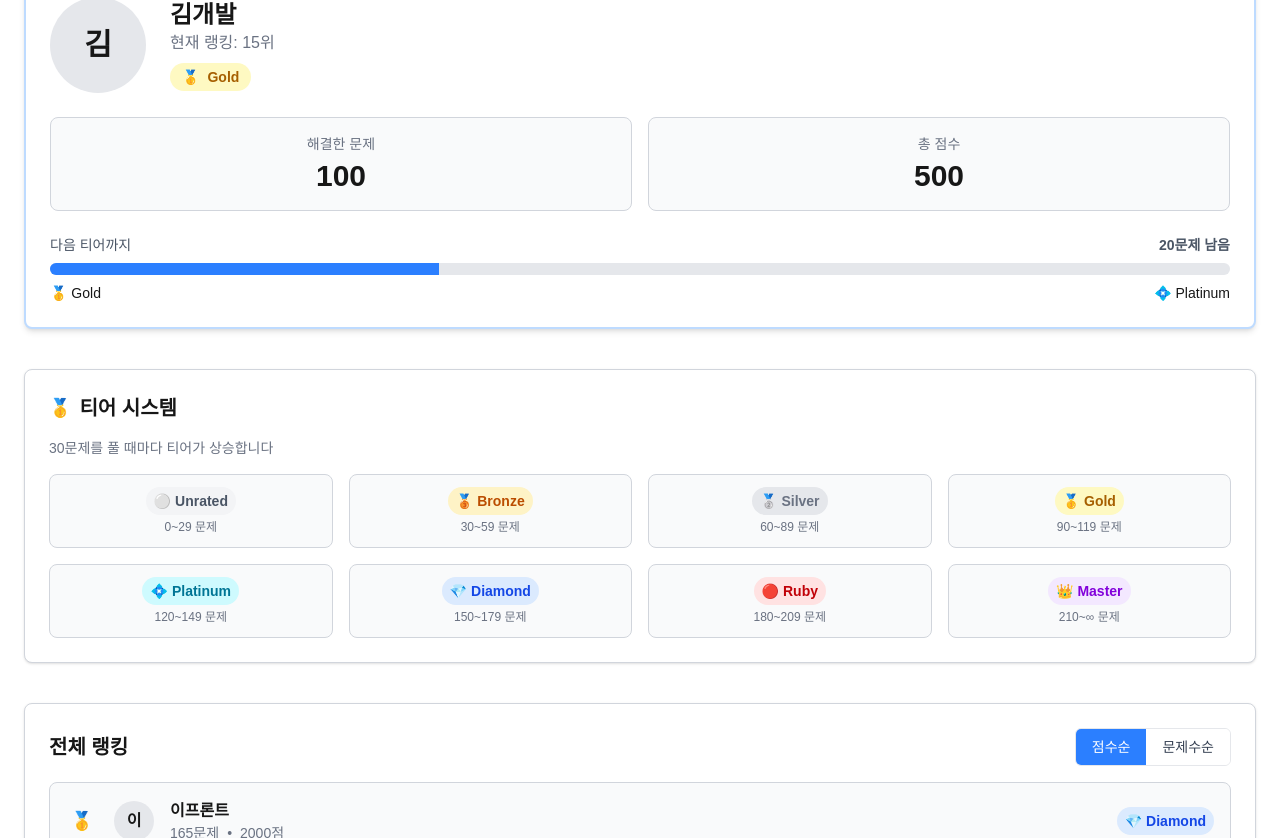
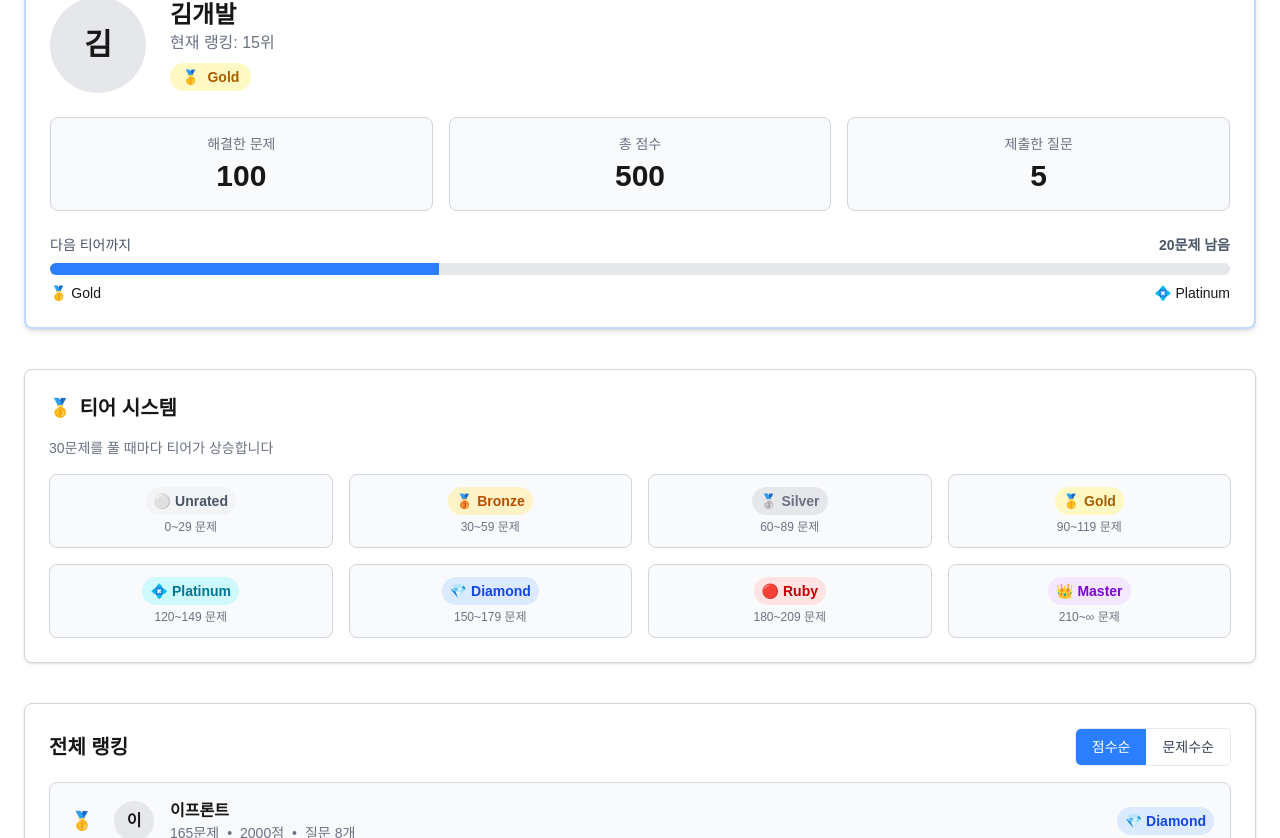
Before and after one commit to prgrms-be-devcourse/NBE7-9-2-Team04, a Next.js app in the folder frontend/: page /ranking in a window 1280 px wide. Shown: the part 242-1080 px from the top of the page. Built offline with nearby package versions, Linux system fonts and the light colour scheme.

Commit message:
refactor: 랭킹 페이지 제출 문제 수 다시 복귀

```diff
--- a/frontend/src/app/ranking/page.tsx
+++ b/frontend/src/app/ranking/page.tsx
@@ -15,6 +15,7 @@ const currentUser = {
   problemsSolved: 100,
   score: 500,
   rank: 15,
+  questionsSubmitted: 5,
 };
 
 const rankings = [
@@ -24,6 +25,7 @@ const rankings = [
     problemsSolved: 185,
     score: 1980,
     rank: 1,
+    questionsSubmitted: 12,
   },
   {
     id: "u3",
@@ -31,6 +33,7 @@ const rankings = [
     problemsSolved: 165,
     score: 2000,
     rank: 2,
+    questionsSubmitted: 8,
   },
   {
     id: "u4",
@@ -38,6 +41,7 @@ const rankings = [
     problemsSolved: 142,
     score: 1720,
     rank: 3,
+    questionsSubmitted: 10,
   },
   {
     id: "u5",
@@ -45,6 +49,7 @@ const rankings = [
     problemsSolved: 128,
     score: 1580,
     rank: 4,
+    questionsSubmitted: 7,
   },
   {
     id: "u6",
@@ -52,6 +57,7 @@ const rankings = [
     problemsSolved: 115,
     score: 1420,
     rank: 5,
+    questionsSubmitted: 6,
   },
   {
     id: "u7",
@@ -59,6 +65,7 @@ const rankings = [
     problemsSolved: 98,
     score: 1250,
     rank: 6,
+    questionsSubmitted: 4,
   },
   {
     id: "u8",
@@ -66,6 +73,7 @@ const rankings = [
     problemsSolved: 87,
     score: 1100,
     rank: 7,
+    questionsSubmitted: 5,
   },
   {
     id: "u9",
@@ -73,6 +81,7 @@ const rankings = [
     problemsSolved: 76,
     score: 980,
     rank: 8,
+    questionsSubmitted: 3,
   },
   {
     id: "u10",
@@ -80,6 +89,7 @@ const rankings = [
     problemsSolved: 68,
     score: 870,
     rank: 9,
+    questionsSubmitted: 4,
   },
   {
     id: "u11",
@@ -87,6 +97,7 @@ const rankings = [
     problemsSolved: 55,
     score: 720,
     rank: 10,
+    questionsSubmitted: 2,
   },
 ];
 
@@ -139,7 +150,7 @@ export default function RankingPage() {
           </div>
         </div>
 
-        <div className="grid md:grid-cols-2 gap-4 mt-6">
+        <div className="grid md:grid-cols-3 gap-4 mt-6">
           <div className="bg-gray-50 rounded-lg p-4 text-center border border-gray-300">
             <p className="text-gray-500 text-sm">해결한 문제</p>
             <p className="text-3xl font-bold mt-1">
@@ -149,6 +160,12 @@ export default function RankingPage() {
           <div className="bg-gray-50 rounded-lg p-4 text-center border border-gray-300">
             <p className="text-gray-500 text-sm">총 점수</p>
             <p className="text-3xl font-bold mt-1">{currentUser.score}</p>
+          </div>
+          <div className="bg-gray-50 rounded-lg p-4 text-center border border-gray-300">
+            <p className="text-gray-500 text-sm">제출한 질문</p>
+            <p className="text-3xl font-bold mt-1">
+              {currentUser.questionsSubmitted}
+            </p>
           </div>
         </div>
 
@@ -258,6 +275,8 @@ export default function RankingPage() {
                     <span>{user.problemsSolved}문제</span>
                     <span>•</span>
                     <span>{user.score}점</span>
+                    <span>•</span>
+                    <span>질문 {user.questionsSubmitted}개</span>
                   </div>
                 </div>
                 <div
```
